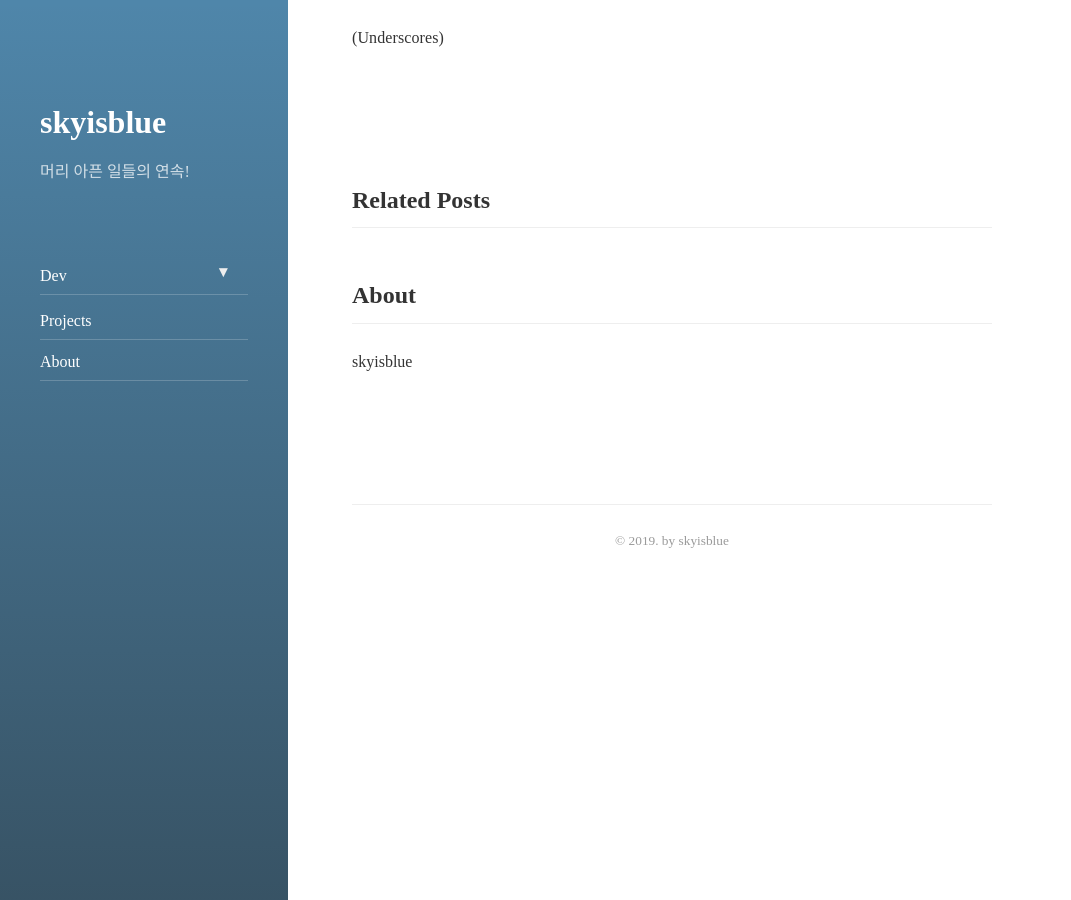
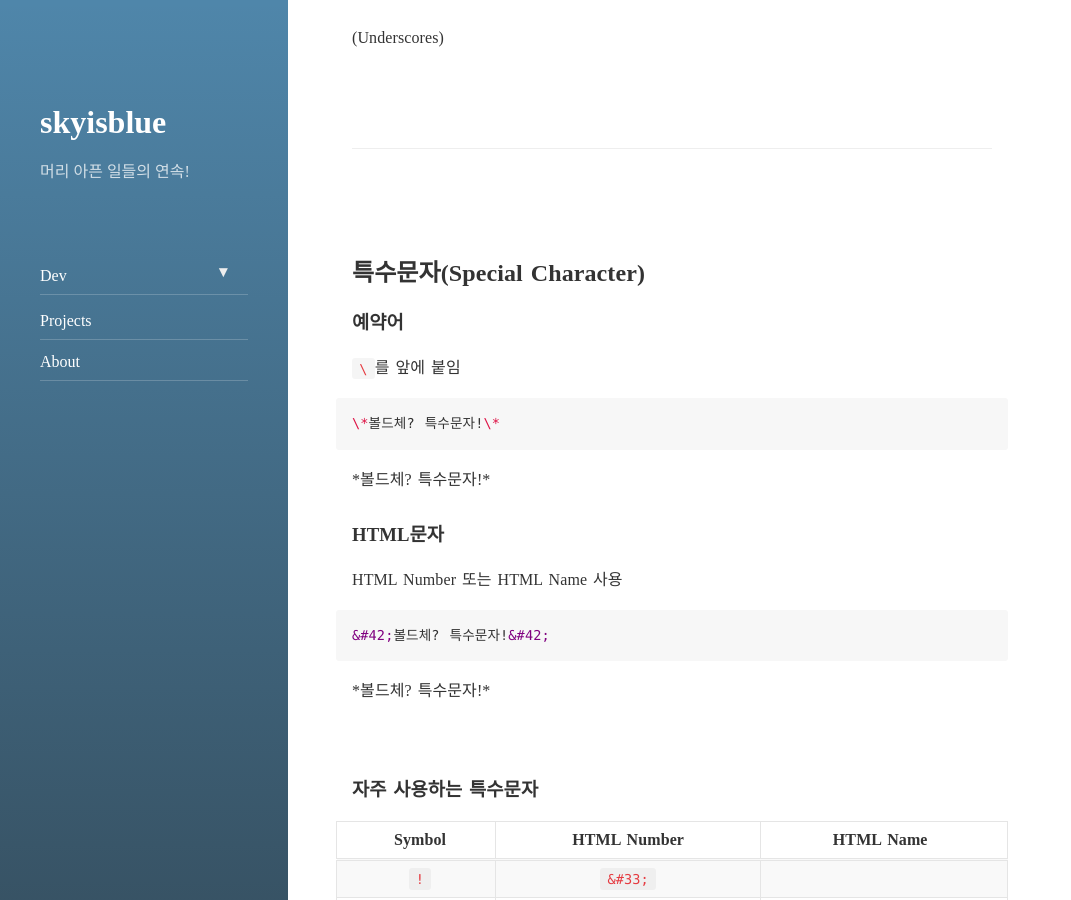
Before and after one commit to skyisblue81/skyisblue81.github.io, a Jekyll site: the page built from _posts/dev-etc/2019-09-19-dev-etc-markdown-grammar.md, in a window 1280 px wide and 900 px high, scrolled down 9048 px. Shown: the whole window, without its empty margins (0-1071 px from the left). Built offline with Jekyll 4.4.1, drawn with Linux system fonts in a browser that asks for light colours; nearby versions of some CDN libraries; some of the changed text lies outside the part shown.

Commit message:
[MarkDown] MarkDown 사용법 정리
특수문자 정리내용 추가.

````diff
--- a/_posts/dev-etc/2019-09-19-dev-etc-markdown-grammar.md
+++ b/_posts/dev-etc/2019-09-19-dev-etc-markdown-grammar.md
@@ -386,3 +386,60 @@ ___
 
 ___
 (Underscores)
+
+
+
+<br><br>
+
+---
+
+<br><br>
+
+
+
+특수문자(Special Character)
+-----
+
+### 예약어
+`\`를 앞에 붙임
+
+```md
+\*볼드체? 특수문자!\*
+```
+
+\*볼드체? 특수문자!\*
+
+### HTML문자
+HTML Number 또는 HTML Name 사용
+
+```md
+&#42;볼드체? 특수문자!&#42;
+```
+
+&#42;볼드체? 특수문자!&#42;
+
+<br>
+
+### 자주 사용하는 특수문자
+
+| Symbol | HTML Number | HTML Name |
+|:---:|:---:|:---:|
+| `!` | `&#33;` |  |
+| `"` | `&#34;` | `&quot;` |
+| `&` | `&#38;` | `&amp;` |
+| `(` | `&#40;` |  |
+| `)` | `&#41;` |  |
+| `*` | `&#42;` |  |
+| `/` | `&#47;` |  |
+| `:` | `&#58;` |  |
+| `;` | `&#59;` |  |
+| `<` | `&#60;` | `&lt;` |
+| `=` | `&#61;` |  |
+| `>` | `&#62;` | `&gt;` |
+| `@` | `&#64;` |  |
+| `[` | `&#91;` |  |
+| `]` | `&#93;` |  |
+| `{` | `&#123;` |  |
+| `}` | `&#125;` |  |
+| `|` | `&#124;` |  |
+| `-` | `&#8211;` |  |
````
Also changed, not shown: 1 other file.
